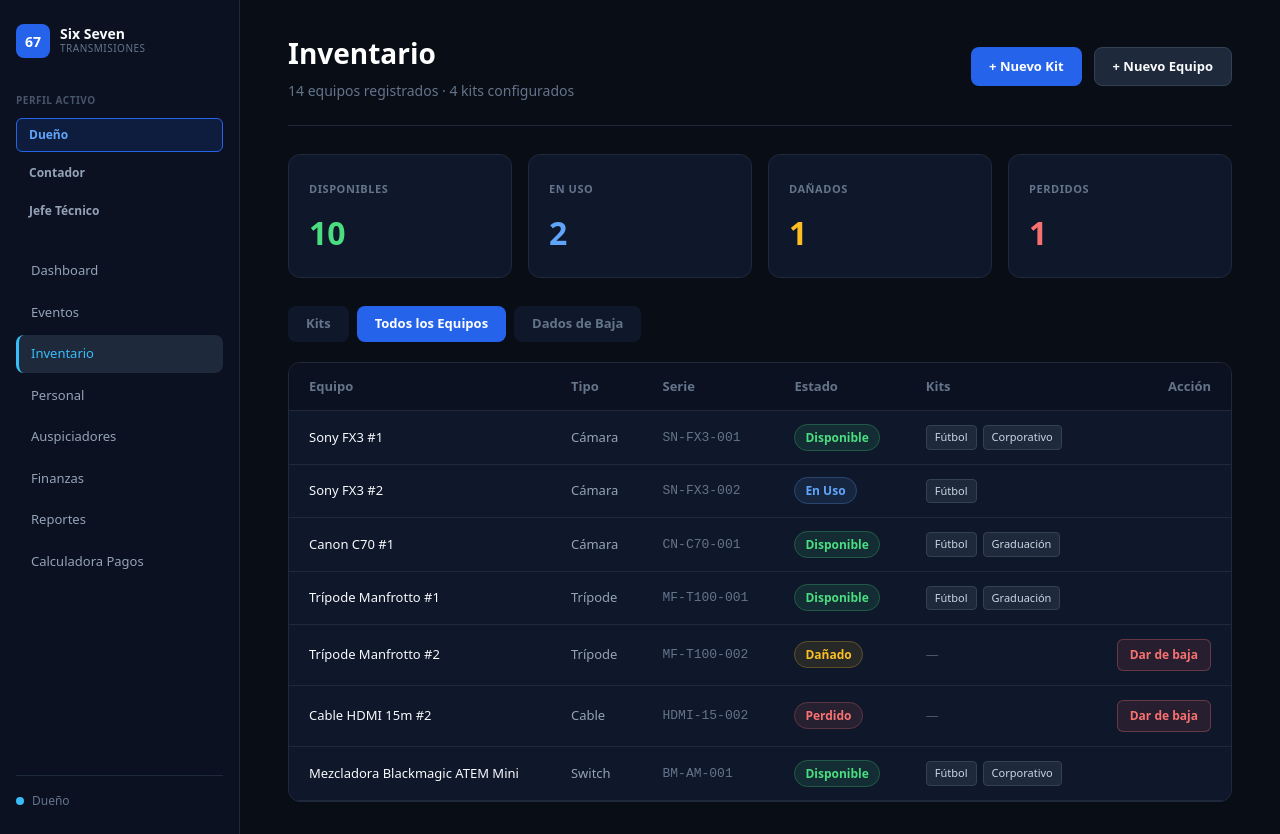
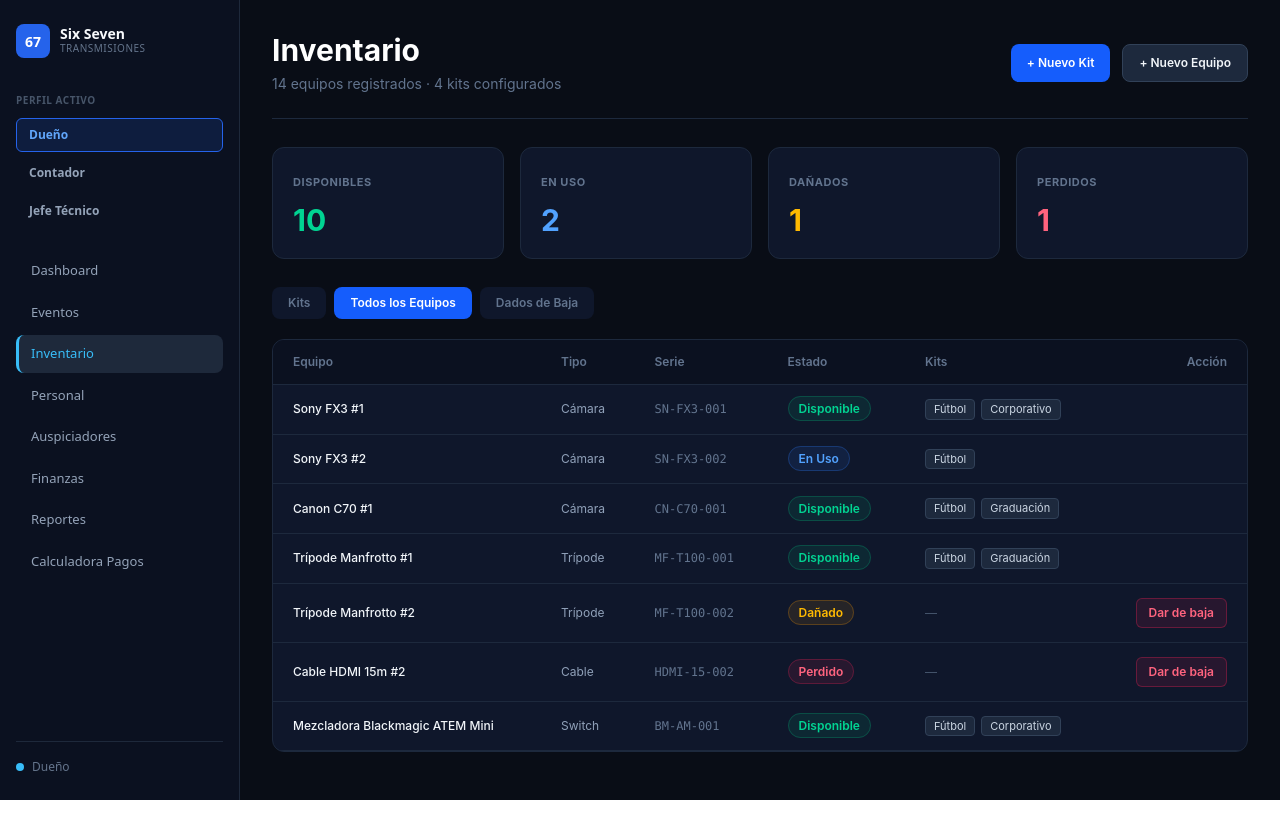
Before and after one commit to iguanitasalvaje/proyecto-isw-2026, a React (Vite) app in the folder client/: page /inventario in a window 1280 px wide. After the commit the page ends 800 px from the top, so only its background shows below. Built offline with nearby package versions, Linux system fonts and the light colour scheme.

Commit message:
refactor(inventario): migra estilos en linea a tailwind css

```diff
--- a/client/src/pages/InventarioPage.jsx
+++ b/client/src/pages/InventarioPage.jsx
@@ -13,85 +13,83 @@ const EQUIPOS_INICIALES = [
 export default function InventarioPage() {
   const [tabActiva, setTabActiva] = useState('equipos');
 
-  const obtenerEstiloBadge = (estado) => {
+  const obtenerClasesBadge = (estado) => {
     switch (estado) {
       case 'Disponible':
-        return { color: '#4ade80', background: 'rgba(74, 222, 128, 0.1)', border: '1px solid rgba(74, 222, 128, 0.25)' };
+        return 'text-emerald-400 bg-emerald-500/10 border border-emerald-500/25';
       case 'En Uso':
-        return { color: '#60a5fa', background: 'rgba(96, 165, 250, 0.1)', border: '1px solid rgba(96, 165, 250, 0.25)' };
+        return 'text-blue-400 bg-blue-500/10 border border-blue-500/25';
       case 'Dañado':
-        return { color: '#fbbf24', background: 'rgba(251, 191, 36, 0.1)', border: '1px solid rgba(251, 191, 36, 0.25)' };
+        return 'text-amber-400 bg-amber-500/10 border border-amber-500/25';
       case 'Perdido':
-        return { color: '#f87171', background: 'rgba(248, 113, 113, 0.1)', border: '1px solid rgba(248, 113, 113, 0.25)' };
+        return 'text-rose-400 bg-rose-500/10 border border-rose-500/25';
       default:
-        return { color: '#94a3b8', background: '#1e293b' };
+        return 'text-slate-400 bg-slate-800';
     }
   };
 
   return (
-    <div style={{ minHeight: '100vh', background: '#090d16', color: '#f8fafc', padding: '32px 48px', boxSizing: 'border-box', fontFamily: 'system-ui, sans-serif' }}>
+    <div className="min-h-screen bg-[#090d16] text-slate-100 p-8 font-sans box-border">
 
       {/* Encabezado */}
-      <div style={{ display: 'flex', justifyContent: 'space-between', alignItems: 'center', borderBottom: '1px solid #1e293b', paddingBottom: '24px' }}>
+      <div className="flex justify-between items-center border-b border-slate-800 pb-6">
         <div>
-          <h1 style={{ fontSize: '28px', fontWeight: 'bold', margin: 0, color: '#ffffff' }}>Inventario</h1>
-          <p style={{ fontSize: '14px', color: '#64748b', marginTop: '6px' }}>14 equipos registrados · 4 kits configurados</p>
+          <h1 className="text-3xl font-bold text-white m-0">Inventario</h1>
+          <p className="text-sm text-slate-500 mt-1.5">14 equipos registrados · 4 kits configurados</p>
         </div>
-        <div style={{ display: 'flex', gap: '12px' }}>
-          <button style={{ padding: '9px 18px', background: '#2563eb', color: '#ffffff', border: 'none', borderRadius: '8px', cursor: 'pointer', fontWeight: 600, fontSize: '13px' }}>
+        <div className="flex gap-3">
+          <button className="px-4 py-2.5 bg-blue-600 text-white border-none rounded-lg cursor-pointer font-semibold text-xs hover:bg-blue-500 transition-colors">
             + Nuevo Kit
           </button>
-          <button style={{ padding: '9px 18px', background: '#1e293b', color: '#f8fafc', border: '1px solid #334155', borderRadius: '8px', cursor: 'pointer', fontWeight: 600, fontSize: '13px' }}>
+          <button className="px-4 py-2.5 bg-slate-800 text-slate-100 border border-slate-700 rounded-lg cursor-pointer font-semibold text-xs hover:bg-slate-700 transition-colors">
             + Nuevo Equipo
           </button>
         </div>
       </div>
 
-      {/* Tarjetas resumen (RF9 / RF13) */}
-      <div style={{ display: 'grid', gridTemplateColumns: 'repeat(4, 1fr)', gap: '16px', margin: '28px 0' }}>
-        <div style={{ background: '#0f172a', border: '1px solid #1e293b', borderRadius: '12px', padding: '20px' }}>
-          <span style={{ fontSize: '11px', textTransform: 'uppercase', color: '#64748b', fontWeight: 700, letterSpacing: '0.05em' }}>Disponibles</span>
-          <p style={{ fontSize: '32px', fontWeight: 'bold', color: '#4ade80', margin: '10px 0 0 0' }}>10</p>
+      {/* Tarjetas resumen */}
+      <div className="grid grid-cols-4 gap-4 my-7">
+        <div className="bg-slate-900 border border-slate-800 rounded-xl p-5">
+          <span className="text-[11px] uppercase text-slate-500 font-bold tracking-wider">Disponibles</span>
+          <p className="text-3xl font-bold text-emerald-400 mt-2.5 mb-0">10</p>
         </div>
-        <div style={{ background: '#0f172a', border: '1px solid #1e293b', borderRadius: '12px', padding: '20px' }}>
-          <span style={{ fontSize: '11px', textTransform: 'uppercase', color: '#64748b', fontWeight: 700, letterSpacing: '0.05em' }}>En Uso</span>
-          <p style={{ fontSize: '32px', fontWeight: 'bold', color: '#60a5fa', margin: '10px 0 0 0' }}>2</p>
+        <div className="bg-slate-900 border border-slate-800 rounded-xl p-5">
+          <span className="text-[11px] uppercase text-slate-500 font-bold tracking-wider">En Uso</span>
+          <p className="text-3xl font-bold text-blue-400 mt-2.5 mb-0">2</p>
         </div>
-        <div style={{ background: '#0f172a', border: '1px solid #1e293b', borderRadius: '12px', padding: '20px' }}>
-          <span style={{ fontSize: '11px', textTransform: 'uppercase', color: '#64748b', fontWeight: 700, letterSpacing: '0.05em' }}>Dañados</span>
-          <p style={{ fontSize: '32px', fontWeight: 'bold', color: '#fbbf24', margin: '10px 0 0 0' }}>1</p>
+        <div className="bg-slate-900 border border-slate-800 rounded-xl p-5">
+          <span className="text-[11px] uppercase text-slate-500 font-bold tracking-wider">Dañados</span>
+          <p className="text-3xl font-bold text-amber-400 mt-2.5 mb-0">1</p>
         </div>
-        <div style={{ background: '#0f172a', border: '1px solid #1e293b', borderRadius: '12px', padding: '20px' }}>
-          <span style={{ fontSize: '11px', textTransform: 'uppercase', color: '#64748b', fontWeight: 700, letterSpacing: '0.05em' }}>Perdidos</span>
-          <p style={{ fontSize: '32px', fontWeight: 'bold', color: '#f87171', margin: '10px 0 0 0' }}>1</p>
+        <div className="bg-slate-900 border border-slate-800 rounded-xl p-5">
+          <span className="text-[11px] uppercase text-slate-500 font-bold tracking-wider">Perdidos</span>
+          <p className="text-3xl font-bold text-rose-400 mt-2.5 mb-0">1</p>
         </div>
       </div>
 
       {/* Tabs */}
-      <div style={{ display: 'flex', gap: '8px', marginBottom: '20px' }}>
+      <div className="flex gap-2 mb-5">
         {[
           { id: 'kits', label: 'Kits' },
           { id: 'equipos', label: 'Todos los Equipos' },
           { id: 'bajas', label: 'Dados de Baja' },
         ].map((tab) => {
           const activo = tabActiva === tab.id;
+          let clasesTab = 'px-4 py-2 rounded-lg text-xs font-semibold cursor-pointer transition-colors ';
+
+          if (activo) {
+            clasesTab += tab.id === 'bajas'
+              ? 'bg-rose-500/20 text-rose-400 border border-rose-500'
+              : 'bg-blue-600 text-white';
+          } else {
+            clasesTab += 'bg-slate-900 text-slate-500 hover:text-slate-300';
+          }
+
           return (
             <button
               key={tab.id}
               onClick={() => setTabActiva(tab.id)}
-              style={{
-                padding: '8px 18px',
-                borderRadius: '8px',
-                border: tab.id === 'bajas' && activo ? '1px solid #ef4444' : 'none',
-                cursor: 'pointer',
-                fontSize: '13px',
-                fontWeight: 600,
-                background: activo
-                  ? tab.id === 'bajas' ? 'rgba(239, 68, 68, 0.2)' : '#2563eb'
-                  : '#0f172a',
-                color: activo ? (tab.id === 'bajas' ? '#f87171' : '#ffffff') : '#64748b',
-                transition: '0.15s ease',
-              }}
+              className={clasesTab}
             >
               {tab.label}
             </button>
@@ -101,45 +99,45 @@ export default function InventarioPage() {
 
       {/* Tabla de Equipos */}
       {tabActiva === 'equipos' && (
-        <div style={{ background: '#0f172a', border: '1px solid #1e293b', borderRadius: '12px', overflow: 'hidden' }}>
-          <table style={{ width: '100%', borderCollapse: 'collapse', textAlign: 'left', fontSize: '13px' }}>
-            <thead style={{ background: '#0b1120', color: '#64748b', borderBottom: '1px solid #1e293b' }}>
+        <div className="bg-slate-900 border border-slate-800 rounded-xl overflow-hidden">
+          <table className="w-full border-collapse text-left text-xs">
+            <thead className="bg-[#0b1120] text-slate-500 border-b border-slate-800">
               <tr>
-                <th style={{ padding: '14px 20px', fontWeight: 600 }}>Equipo</th>
-                <th style={{ padding: '14px 20px', fontWeight: 600 }}>Tipo</th>
-                <th style={{ padding: '14px 20px', fontWeight: 600 }}>Serie</th>
-                <th style={{ padding: '14px 20px', fontWeight: 600 }}>Estado</th>
-                <th style={{ padding: '14px 20px', fontWeight: 600 }}>Kits</th>
-                <th style={{ padding: '14px 20px', fontWeight: 600, textAlign: 'right' }}>Acción</th>
+                <th className="py-3.5 px-5 font-semibold">Equipo</th>
+                <th className="py-3.5 px-5 font-semibold">Tipo</th>
+                <th className="py-3.5 px-5 font-semibold">Serie</th>
+                <th className="py-3.5 px-5 font-semibold">Estado</th>
+                <th className="py-3.5 px-5 font-semibold">Kits</th>
+                <th className="py-3.5 px-5 font-semibold text-right">Acción</th>
               </tr>
             </thead>
             <tbody>
               {EQUIPOS_INICIALES.map((item) => (
-                <tr key={item.id} style={{ borderBottom: '1px solid #1e293b' }}>
-                  <td style={{ padding: '14px 20px', fontWeight: 500, color: '#f8fafc' }}>{item.nombre}</td>
-                  <td style={{ padding: '14px 20px', color: '#94a3b8' }}>{item.tipo}</td>
-                  <td style={{ padding: '14px 20px', color: '#64748b', fontFamily: 'monospace' }}>{item.serie}</td>
-                  <td style={{ padding: '14px 20px' }}>
-                    <span style={{ ...obtenerEstiloBadge(item.estado), padding: '4px 10px', borderRadius: '16px', fontSize: '12px', fontWeight: 600 }}>
+                <tr key={item.id} className="border-b border-slate-800 hover:bg-slate-800/40 transition-colors">
+                  <td className="py-3.5 px-5 font-medium text-slate-100">{item.nombre}</td>
+                  <td className="py-3.5 px-5 text-slate-400">{item.tipo}</td>
+                  <td className="py-3.5 px-5 text-slate-500 font-mono">{item.serie}</td>
+                  <td className="py-3.5 px-5">
+                    <span className={`px-2.5 py-1 rounded-full text-[12px] font-semibold ${obtenerClasesBadge(item.estado)}`}>
                       {item.estado}
                     </span>
                   </td>
-                  <td style={{ padding: '14px 20px' }}>
-                    <div style={{ display: 'flex', gap: '6px', flexWrap: 'wrap' }}>
+                  <td className="py-3.5 px-5">
+                    <div className="flex gap-1.5 flex-wrap">
                       {item.kits.length > 0 ? (
                         item.kits.map((k, idx) => (
-                          <span key={idx} style={{ background: '#1e293b', color: '#cbd5e1', fontSize: '11px', padding: '3px 8px', borderRadius: '4px', border: '1px solid #334155' }}>
+                          <span key={idx} className="bg-slate-800 text-slate-300 text-[11px] px-2 py-0.5 rounded border border-slate-700">
                             {k}
                           </span>
                         ))
                       ) : (
-                        <span style={{ color: '#475569' }}>—</span>
+                        <span className="text-slate-600">—</span>
                       )}
                     </div>
                   </td>
-                  <td style={{ padding: '14px 20px', textAlign: 'right' }}>
+                  <td className="py-3.5 px-5 text-right">
                     {(item.estado === 'Dañado' || item.estado === 'Perdido') && (
-                      <button style={{ padding: '6px 12px', fontSize: '12px', fontWeight: 600, color: '#f87171', background: 'rgba(248, 113, 113, 0.1)', border: '1px solid rgba(248, 113, 113, 0.3)', borderRadius: '6px', cursor: 'pointer' }}>
+                      <button className="px-3 py-1.5 text-xs font-semibold text-rose-400 bg-rose-500/10 border border-rose-500/30 rounded-md cursor-pointer hover:bg-rose-500/20 transition-colors">
                         Dar de baja
                       </button>
                     )}
@@ -153,18 +151,18 @@ export default function InventarioPage() {
 
       {/* Vista Dados de Baja */}
       {tabActiva === 'bajas' && (
-        <div style={{ background: '#0f172a', border: '1px solid #1e293b', borderRadius: '12px', padding: '60px 20px', textAlign: 'center' }}>
-          <div style={{ width: '48px', height: '48px', borderRadius: '50%', background: '#1e293b', color: '#cbd5e1', display: 'flex', alignItems: 'center', justifyContent: 'justify-center', margin: '0 auto 16px auto', fontSize: '20px', lineHeight: '48px' }}>
+        <div className="bg-slate-900 border border-slate-800 rounded-xl p-16 text-center">
+          <div className="w-12 h-12 rounded-full bg-slate-800 text-slate-300 flex items-center justify-center mx-auto mb-4 text-xl">
             ✓
           </div>
-          <h3 style={{ fontSize: '16px', fontWeight: 600, margin: 0, color: '#f8fafc' }}>Sin equipos dados de baja</h3>
-          <p style={{ fontSize: '13px', color: '#64748b', marginTop: '6px' }}>Los equipos eliminados del inventario aparecerán aquí.</p>
+          <h3 className="text-base font-semibold text-slate-100 m-0">Sin equipos dados de baja</h3>
+          <p className="text-xs text-slate-500 mt-1.5">Los equipos eliminados del inventario aparecerán aquí.</p>
         </div>
       )}
 
       {/* Vista Kits */}
       {tabActiva === 'kits' && (
-        <div style={{ background: '#0f172a', border: '1px solid #1e293b', borderRadius: '12px', padding: '40px 20px', textAlign: 'center', color: '#64748b', fontSize: '14px' }}>
+        <div className="bg-slate-900 border border-slate-800 rounded-xl p-10 text-center text-slate-500 text-sm">
           Configuración y asignación de Kits lógicos (en construcción).
         </div>
       )}
```
